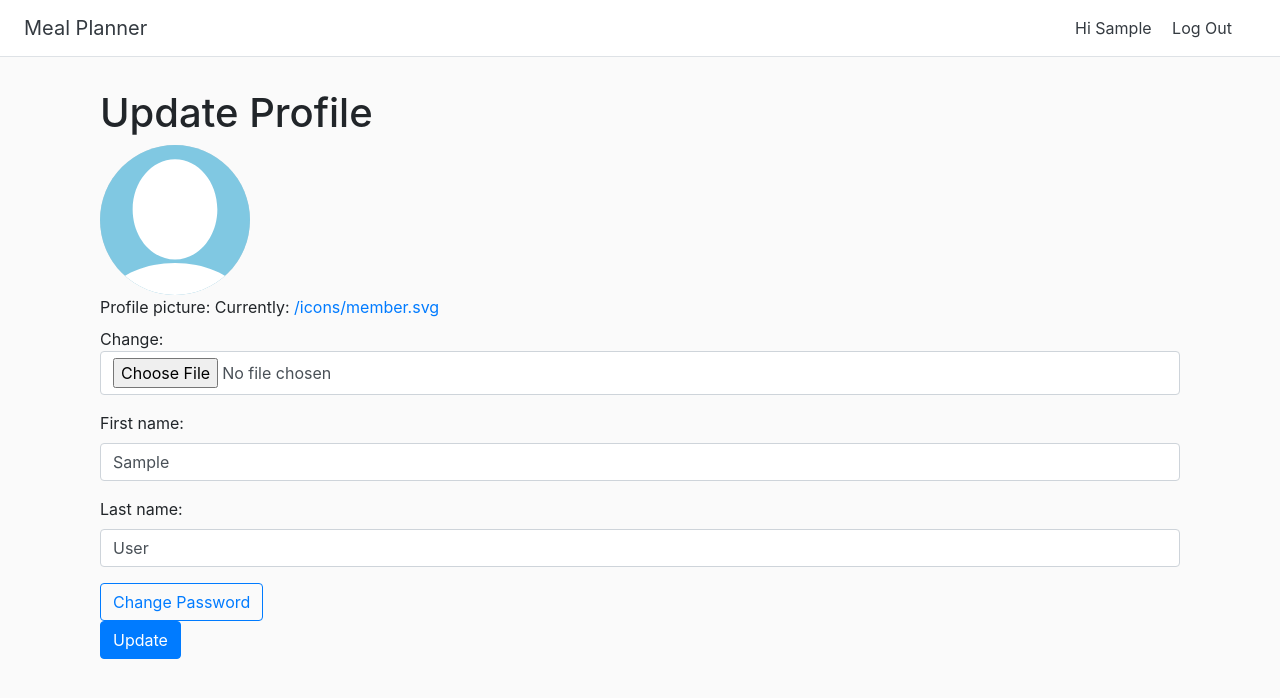
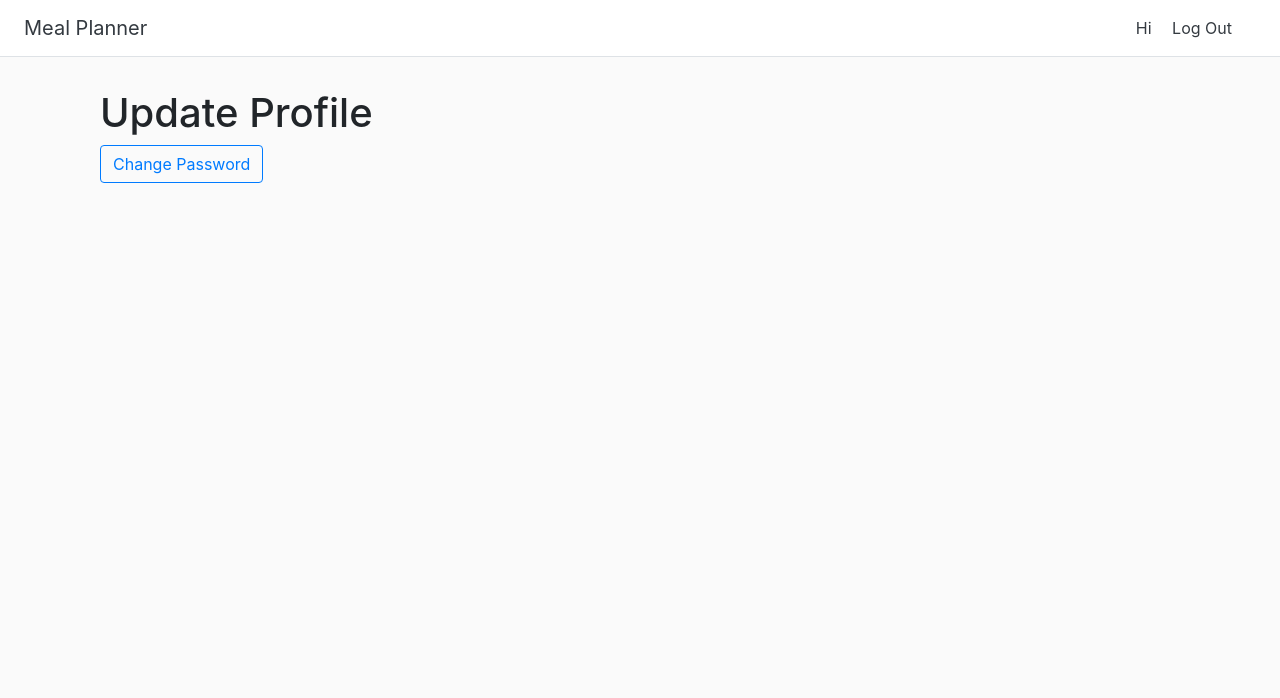
Before and after one commit to alicecampkin/django-meal-planner, a Django app: page /user/profile/1 in a window 1280 px wide. Shown: the top 698 px of the page. Run offline with Django 3.2, Linux system fonts and the light colour scheme; the visitor is signed in with stand-in values (Sample User, id 1); data comes from the database, SQL or seed files in the repository; some libraries are stand-ins or nearby versions.

Commit message:
removes first name, last name and profile pic from user model

```diff
--- a/accounts/models.py
+++ b/accounts/models.py
@@ -5,33 +5,28 @@ from django.contrib.auth.models import (
 
 
 class UserManager(BaseUserManager):
-    def create_user(self, email, first_name, password=None):
+    def create_user(self, email, password=None):
         """
-        Creates and saves a User with the given email, first name and password.
+        Creates and saves a User with the given email, and password.
         """
         if not email:
             raise ValueError('Users must have an email address')
 
-        if not first_name.strip():
-            raise ValueError('Users must have provide a name')
-
         user = self.model(
             email=self.normalize_email(email),
-            first_name=first_name.strip(),
         )
 
         user.set_password(password)
         user.save(using=self._db)
         return user
 
-    def create_superuser(self, email, first_name, password=None):
+    def create_superuser(self, email, password=None):
         """
-        Creates and saves a superuser with the given email, first name and password.
+        Creates and saves a superuser with the given email, and password.
         """
         user = self.create_user(
             email,
             password=password,
-            first_name=first_name,
         )
         user.is_admin = True
         user.save(using=self._db)
@@ -45,18 +40,13 @@ class User(AbstractBaseUser):
         unique=True,
     )
 
-    first_name = models.CharField(max_length=100)
-    last_name = models.CharField(max_length=100)
-    username = models.CharField(max_length=100, blank=True, null=True)
-    profile_picture = models.ImageField(
-        upload_to='uploads/', default='/icons/member.svg')
     is_active = models.BooleanField(default=True)
     is_admin = models.BooleanField(default=False)
 
     objects = UserManager()
 
     USERNAME_FIELD = 'email'
-    REQUIRED_FIELDS = ['first_name']
+    REQUIRED_FIELDS = []
 
     def __str__(self):
         return self.email
--- a/accounts/templates/accounts/profile.html
+++ b/accounts/templates/accounts/profile.html
@@ -5,35 +5,7 @@
 <div class="container">
 
     <h1>Update Profile</h1>
-
-    <form method="post" enctype="multipart/form-data" novalidate>
-        {% csrf_token %}
-
-        <div class="userprofile_picture">
-            {% if user.profile_picture %}
-            <img src={{user.profile_picture.url}} alt='profile picture of {{user.first_name}}' />
-            {% endif %}
-        </div>
-
-        {% for field in form.visible_fields %}
-        <div class="form-group">
-            {{ field.label_tag }}
-            {% render_field field class="form-control" %}
-            {% if field.errors %}
-            <div class="alert alert-danger">
-                {% for error in field.errors %}
-                <small>{{error}}</small>
-                {% endfor %}
-            </div>
-
-            {% endif %}
-        </div>
-        {% endfor %}
-
-        <a href="{% url 'password_change' %}" class="btn btn-outline-primary">Change Password</a>
-        <br>
-        <input class="btn btn-primary" type="submit" value="Update">
-    </form>
+    <a href="{% url 'password_change' %}" class="btn btn-outline-primary">Change Password</a>
 
 </div>
 
--- a/accounts/views.py
+++ b/accounts/views.py
@@ -31,5 +31,5 @@ class SignIn(LoginView):
 class UpdateUser(LoginRequiredMixin, UpdateView):
     model = User
     template_name = 'accounts/profile.html'
-    fields = ['profile_picture', 'first_name', 'last_name']
+    fields = []
     success_url = reverse_lazy('index')
```
Also changed, not shown: accounts/admin.py (+6 -8 lines).
